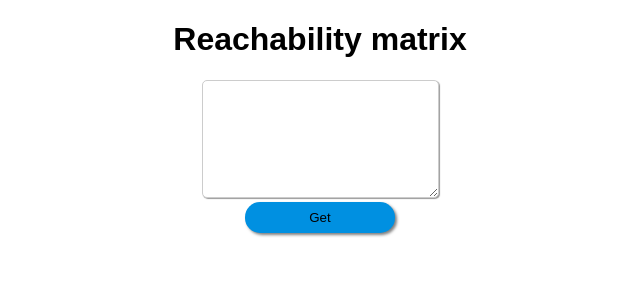
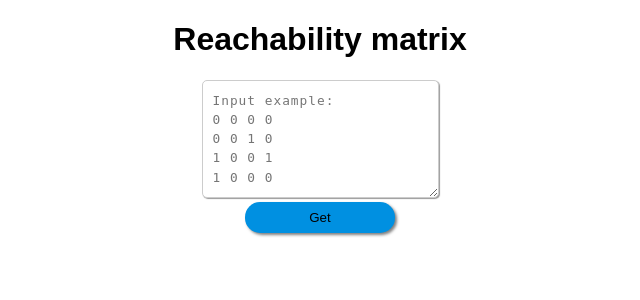
Before and after one commit to MLDM-labs/MLDM-Lab5-ReachabilityMatrix, a PHP site: page / in a window 1280 px wide. Shown: the top 300 px of the page, without its empty margins (320-960 px from the left). Run offline with PHP 8.4, Linux system fonts and the light colour scheme.

Commit message:
Added placeholder

```diff
--- a/index.php
+++ b/index.php
@@ -10,7 +10,11 @@
 </head>
 <body>
     <h1>Reachability matrix</h1>
-    <textarea id = "matrix" cols = "25" rows = "5"></textarea><br>
+    <textarea id = "matrix" cols = "25" rows = "5" placeholder = "Input example:
+0 0 0 0
+0 0 1 0
+1 0 0 1
+1 0 0 0"></textarea><br>
     <button id = "getButton" onclick = "
         let matrix = document.getElementById('matrix').value;
         let message = {'matrix': matrix};
```
Also changed, not shown: 1 other file.
